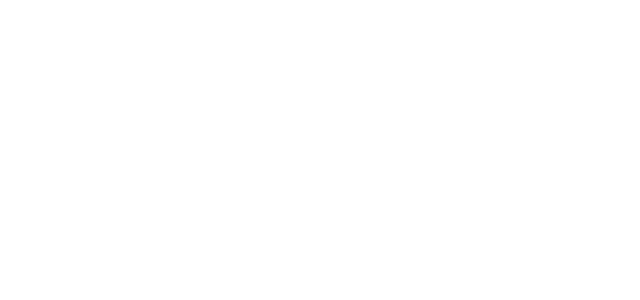
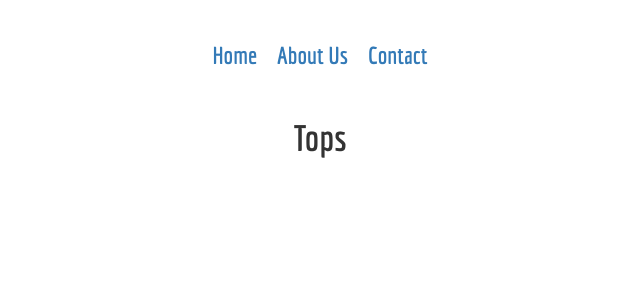
Before and after one commit to maryannvaz/mixandmatch, a React (Vite) app: page /tops in a window 1280 px wide. Shown: the top 300 px of the page, without its empty margins (320-960 px from the left). Built offline with nearby package versions, Linux system fonts and the light colour scheme.

Commit message:
Link pages

```diff
--- a/src/components/App.js
+++ b/src/components/App.js
@@ -1,4 +1,5 @@
 import React, { Component } from 'react';
+import { Link } from 'react-router-dom';
 import AboutUs from './AboutUs';
 import Contact from './Contact';
 import cover from '../assets/cover.png';
@@ -13,7 +14,7 @@
                 <img src={cover} alt='cover' className='actualcover' />
                 <h1>Welcome to Mix and Match!</h1>
                 <hr />
-                <a href='/tops'><img src={tops} alt='tops' className='cover' /></a>
+                <Link to='/tops'><img src={tops} alt='tops' className='cover' /></Link>
                 <a href='/outfits'><img src={outfit} alt='outfit' className='cover' /></a>
                 <a href='/bottoms'><img src={bottoms} alt='bottoms' className='cover' /></a>
                 <hr />
--- a/src/index.js
+++ b/src/index.js
@@ -4,14 +4,18 @@
 import createBrowserHistory from 'history/createBrowserHistory';
 import App from './components/App';
 import Header from './components/Header';
+import Tops from './components/Tops';
+import Outfits from './components/Outfits';
+import Bottoms from './components/Bottoms';
 import './index.css';
 
 ReactDOM.render(
     <Router history={createBrowserHistory()}>
         <Switch>
             <Route exact path='/' render={() => <Header><App /></Header>} />
-            <Route exact path='/' render={() => <Header><Tops /></Header>} />
-            <Route exact path='/' render={() => <Header><Bottoms /></Header>} />
+            <Route exact path='/tops' render={() => <Header><Tops /></Header>} />
+            <Route exact path='/outfits' render={() => <Header><Outfits /></Header>} />
+            <Route exact path='/bottoms' render={() => <Header><Bottoms /></Header>} />
         </Switch>
     </Router>,
     document.getElementById('root')
```
Also changed, not shown: 2 other files (tests, documents, lock files or other folders).
